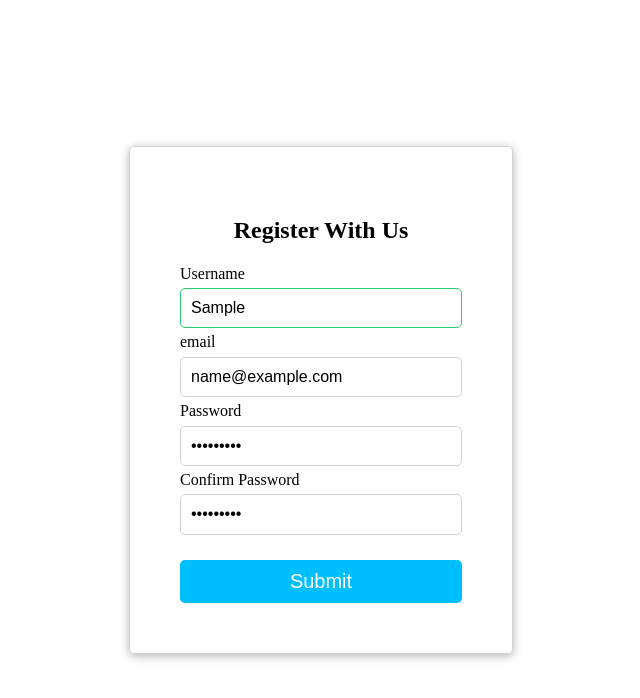
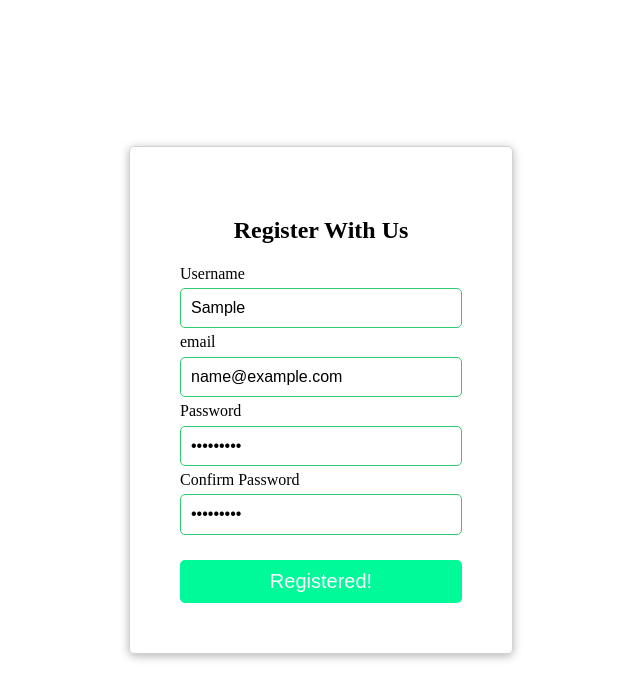
Before and after one commit to pfreemanc/20-web-projects, a plain HTML site: page form-validator/index.html in a window 1280 px wide. Both pictures are taken after typing "Sample", "name@example.com", "Sample123", "Sample123" into the empty fields and a click on the button "Submit". Shown: the whole page, without its empty margins (319-959 px from the left). Drawn offline with Linux system fonts and the light colour scheme.

Commit message:
JS finished, refactored. Added function to check if everything was a success

```diff
--- a/form-validator/index.html
+++ b/form-validator/index.html
@@ -17,7 +17,7 @@
       </fieldset>
       <fieldset>
         <label for="email">email</label>
-        <input type="email" name="email" id="email" placeholder="Enter email">
+        <input type="text" name="email" id="email" placeholder="Enter email">
         <small></small>
       </fieldset>
       <fieldset>
@@ -27,7 +27,7 @@
       </fieldset>
       <fieldset>
         <label for="passwordCheck">Confirm Password</label>
-        <input type="password" name="passwordCheck" id="passwordConfirm" placeholder="Enter password again">
+        <input type="password" name="passwordCheck" id="passwordCheck" placeholder="Enter password again">
         <small></small>
       </fieldset>
       <button type="submit">Submit</button>
--- a/form-validator/script.js
+++ b/form-validator/script.js
@@ -1,32 +1,93 @@
 // get important elements
 
-const form = document.getElementById('form');
-const username = document.getElementById('username');
-const email = document.getElementById('email');
-const password = document.getElementById('password');
-const passwordCheck = document.getElementById('passwordCheck');
+const form = document.getElementById("form");
+const username = document.getElementById("username");
+const email = document.getElementById("email");
+const password = document.getElementById("password");
+const passwordCheck = document.getElementById("passwordCheck");
 
 function showSuccess(input) {
   const parent = input.parentNode;
-  parent.classList.add('success');
+  parent.classList.add("success");
 }
 
 function showError(input, message) {
   const parent = input.parentElement;
-  parent.classList.add('error');
-  const text = parent.querySelector('small');
+  parent.classList.add("error");
+  const text = parent.querySelector("small");
   text.innerText = message;
 }
 
-form.addEventListener('submit', function( event) {
+// Validates email
+function checkEmail(input) {
+  const re = /^(([^<>()\[\]\\.,;:\s@"]+(\.[^<>()\[\]\\.,;:\s@"]+)*)|(".+"))@((\[[0-9]{1,3}\.[0-9]{1,3}\.[0-9]{1,3}\.[0-9]{1,3}\])|(([a-zA-Z\-0-9]+\.)+[a-zA-Z]{2,}))$/;
+  if(re.test(input.value.trim())) {
+    showSuccess(input)
+  } else {
+    showError(input, 'Email is not valid')
+  }
+}
+
+// Capitalize the input
+function getFieldName(input) {
+  return input.id.charAt(0).toUpperCase() + input.id.slice(1);
+}
+
+// Check if both passwords match
+function checkPasswordsMatch(input1, input2) {
+  if(input1.value !== input2.value){
+    showError(input2, 'Passwords do not match')
+  }
+}
+
+// Check required fields
+function checkRequired(inputArr) {
+  inputArr.forEach((input) => {
+    if (input.value.trim() === "") {
+      showError(input, `${getFieldName(input)} is required`);
+    } else {
+      showSuccess(input);
+    }
+  });
+}
+
+// Check length of input using specified min/max
+function checkLength(input, min, max) {
+  if(input.value.length < min){
+    showError(input, `${getFieldName(input)} must be at least ${min} characters`);
+  } else if(input.value.length > max) {
+    showError(input, `${getFieldName(input)} cannot be more than ${max} characters`);
+  } else {
+    showSuccess(input);
+  }
+}
+
+function checkTotalSuccess(inputArr) {
+  let success = 0;
+  inputArr.forEach(input => {
+    const parent = input.parentElement;
+    if(parent.className === 'success') {
+      success++;
+    }
+  });
+  return(success === 4 ? true : false);
+}
+
+form.addEventListener("submit", function(event) {
+
   event.preventDefault();
 
-  // Username validation
-  if(username.textLength == 0) {
-    showError(username, "A username is required.");
+  checkRequired([username, email, password, passwordCheck]);
+  checkLength(username, 3, 15);
+  checkLength(password, 6, 25);
+  checkEmail(email);
+  checkPasswordsMatch(password, passwordCheck)
+
+  checkTotalSuccess([username, email, password, passwordCheck])
+  if(checkTotalSuccess([username, email, password, passwordCheck])){
+    event.submitter.innerText = 'Registered!'
+    event.submitter.style.backgroundColor = 'MediumSpringGreen';
   } else {
-    showSuccess(username);
+    console.log(event.submitter);
   }
-
-
-})
+});
```
